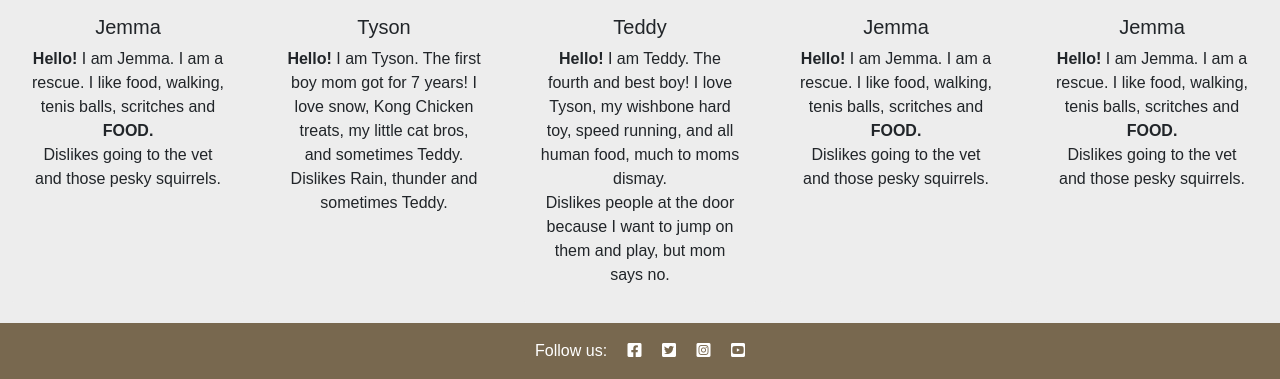
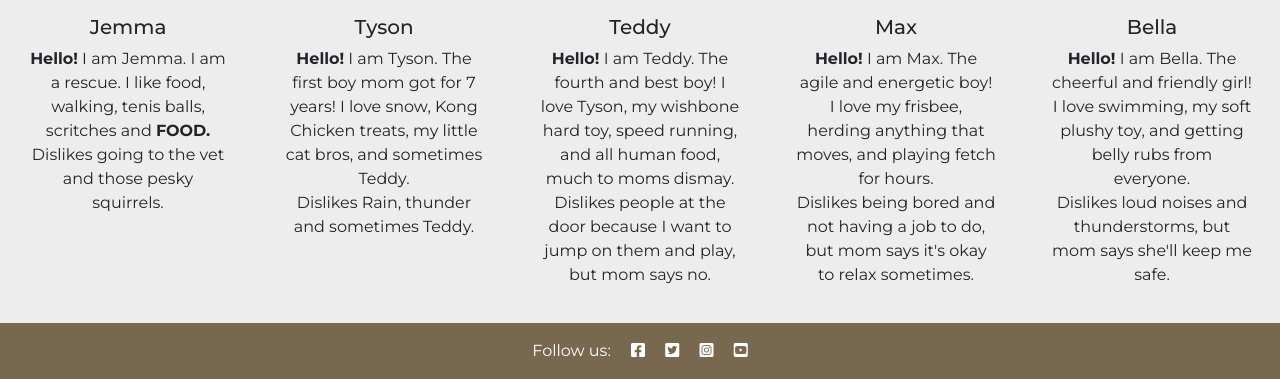
Before and after one commit to MEdw4rds/Bark-and-Brew, a Django app: page / in a window 1280 px wide. Shown: the part 1111-1490 px from the top of the page. Run offline with Django 4.2, Linux system fonts and the light colour scheme.

Commit message:
add favicon, update global fonts, begin readme

```diff
--- a/homepage/templates/homepage/home.html
+++ b/homepage/templates/homepage/home.html
@@ -25,7 +25,8 @@
         <div class="row row-cols-1 row-cols-md-5 g-4 d-flex justify-content-center serving-cards">
             <div class="col card-col">
                 <div class="card text-center h-100">
-                    <img src="{% static '/images/Jemma.webp' %}" class="card-img-top" alt="A picture of our serving dog Jemma">
+                    <img src="{% static '/images/Jemma.webp' %}" class="card-img-top"
+                        alt="A picture of our serving dog Jemma">
                     <div class="card-body">
                         <h5 class="card-title">Jemma</h5>
                         <p class="card-text"><span class="bold">Hello!</span> I am Jemma. I am a rescue. I like food,
@@ -37,10 +38,12 @@
             </div>
             <div class="col card-col">
                 <div class="card text-center h-100">
-                    <img src="{% static '/images/Tyson.webp' %}" class="card-img-top" alt="A picture of our serving dog">
+                    <img src="{% static '/images/Tyson.webp' %}" class="card-img-top"
+                        alt="A picture of our serving dog">
                     <div class="card-body">
                         <h5 class="card-title">Tyson</h5>
-                        <p class="card-text"><span class="bold">Hello!</span> I am Tyson. The first boy mom got for 7 years! I love snow,
+                        <p class="card-text"><span class="bold">Hello!</span> I am Tyson. The first boy mom got for 7
+                            years! I love snow,
                             Kong Chicken treats, my little cat bros, and sometimes Teddy.
                             <br>
                             Dislikes Rain, thunder and sometimes Teddy.</p>
@@ -49,10 +52,12 @@
             </div>
             <div class="col card-col">
                 <div class="card text-center h-100">
-                    <img src="{% static '/images/Teddy.webp' %}" class="card-img-top" alt="A picture of our serving dog">
+                    <img src="{% static '/images/Teddy.webp' %}" class="card-img-top"
+                        alt="A picture of our serving dog">
                     <div class="card-body">
                         <h5 class="card-title">Teddy</h5>
-                        <p class="card-text"><span class="bold">Hello!</span> I am Teddy. The fourth and best boy! I love Tyson,
+                        <p class="card-text"><span class="bold">Hello!</span> I am Teddy. The fourth and best boy! I
+                            love Tyson,
                             my wishbone hard toy, speed running, and all human food, much to moms dismay.
                             <br>
                             Dislikes people at the door because I want to jump on them and play, but mom says no.</p>
@@ -61,25 +66,28 @@
             </div>
             <div class="col card-col">
                 <div class="card text-center h-100">
-                    <img src="{% static '/images/pexels-katlovessteve-551628.webp' %}" class="card-img-top" alt="A picture of our serving dog">
+                    <img src="{% static '/images/pexels-katlovessteve-551628.webp' %}" class="card-img-top"
+                        alt="A picture of our serving dog">
                     <div class="card-body">
-                        <h5 class="card-title">Jemma</h5>
-                        <p class="card-text"><span class="bold">Hello!</span> I am Jemma. I am a rescue. I like food,
-                            walking, tenis balls, scritches and <span class="bold">FOOD.</span>
+                        <h5 class="card-title">Max</h5>
+                        <p class="card-text"><span class="bold">Hello!</span> I am Max. The agile and energetic boy! I
+                            love my frisbee, herding anything that moves, and playing fetch for hours.
                             <br>
-                            Dislikes going to the vet and those pesky squirrels.</p>
+                            Dislikes being bored and not having a job to do, but mom says it's okay to relax sometimes.
+                        </p>
                     </div>
                 </div>
             </div>
             <div class="col card-col">
                 <div class="card text-center h-100">
-                    <img src="{% static '/images/pexels-wildlittlethingsphoto-2253275.webp' %}" class="card-img-top" alt="A picture of our serving dog">
+                    <img src="{% static '/images/pexels-wildlittlethingsphoto-2253275.webp' %}" class="card-img-top"
+                        alt="A picture of our serving dog">
                     <div class="card-body">
-                        <h5 class="card-title">Jemma</h5>
-                        <p class="card-text"><span class="bold">Hello!</span> I am Jemma. I am a rescue. I like food,
-                            walking, tenis balls, scritches and <span class="bold">FOOD.</span>
+                        <h5 class="card-title">Bella</h5>
+                        <p class="card-text"><span class="bold">Hello!</span> I am Bella. The cheerful and friendly
+                            girl! I love swimming, my soft plushy toy, and getting belly rubs from everyone.
                             <br>
-                            Dislikes going to the vet and those pesky squirrels.</p>
+                            Dislikes loud noises and thunderstorms, but mom says she'll keep me safe.</p>
                     </div>
                 </div>
             </div>
--- a/static/css/style.css
+++ b/static/css/style.css
@@ -1,5 +1,7 @@
 /* Imports and Fonts */
-
+*{
+    font-family: Montserrat, Roboto, Arial;
+}
 
 /* Colors */
 
@@ -17,7 +19,6 @@
 
 body{
     background-color:#ededed;
-    font-family: Arial, sans-serif;
     margin: 0;
     padding: 0;
 }
@@ -27,6 +28,7 @@ body{
 .heading {
     background-color: rgba(18, 17, 17, 0.648);
     border-radius: 10px;
+    font-family: Roboto, Arial, sans-serif;
     color: #fff;
     width: 100%;
     margin: auto;
--- a/templates/base.html
+++ b/templates/base.html
@@ -14,10 +14,16 @@
     <title>Bark & Brew</title>
     <meta name="viewport" content="width=device-width, initial-scale=1">
 
+
+    <!-- Favicon -->
+    <link rel="apple-touch-icon" sizes="180x180" href="{% static '/favicon/apple-touch-icon.png' %}">
+    <link rel="icon" type="image/png" sizes="32x32" href="{% static '/favicon/favicon-16x16.png' %}">
+    <link rel="icon" type="image/png" sizes="16x16" href="{% static '/favicon/favicon-32x32.png' %}">
+    <link rel="manifest" href="{% static '/favicon/site.webmanifest' %}">
     <!-- Google Fonts CSS -->
-    <link rel="preconnect" href="https://fonts.gstatic.com">
-    <link href="https://fonts.googleapis.com/css2?family=Roboto:wght@300&display=swap" rel="stylesheet">
-    <link href="https://fonts.googleapis.com/css2?family=Lato:wght@300;700&display=swap" rel="stylesheet">
+    <link rel="preconnect" href="https://fonts.googleapis.com">
+    <link rel="preconnect" href="https://fonts.gstatic.com" crossorigin>
+    <link href="https://fonts.googleapis.com/css2?family=Montserrat:ital,wght@0,100..900;1,100..900&family=Roboto:ital,wght@0,100..900;1,100..900&display=swap" rel="stylesheet">
 
     <!-- Font Awesome CSS -->
     <link rel="stylesheet" href="https://cdnjs.cloudflare.com/ajax/libs/font-awesome/5.15.3/css/all.min.css">
```
Also changed, not shown: README.md, READMEfiles/Canvas.png (added), READMEfiles/Coolors.png (added), static/favicon/android-chrome-192x192.png (added), static/favicon/android-chrome-512x512.png (added), static/favicon/apple-touch-icon.png (added), static/favicon/favicon-16x16.png (added), static/favicon/favicon-32x32.png (added), static/favicon/favicon.ico (added), static/favicon/site.webmanifest (added).
